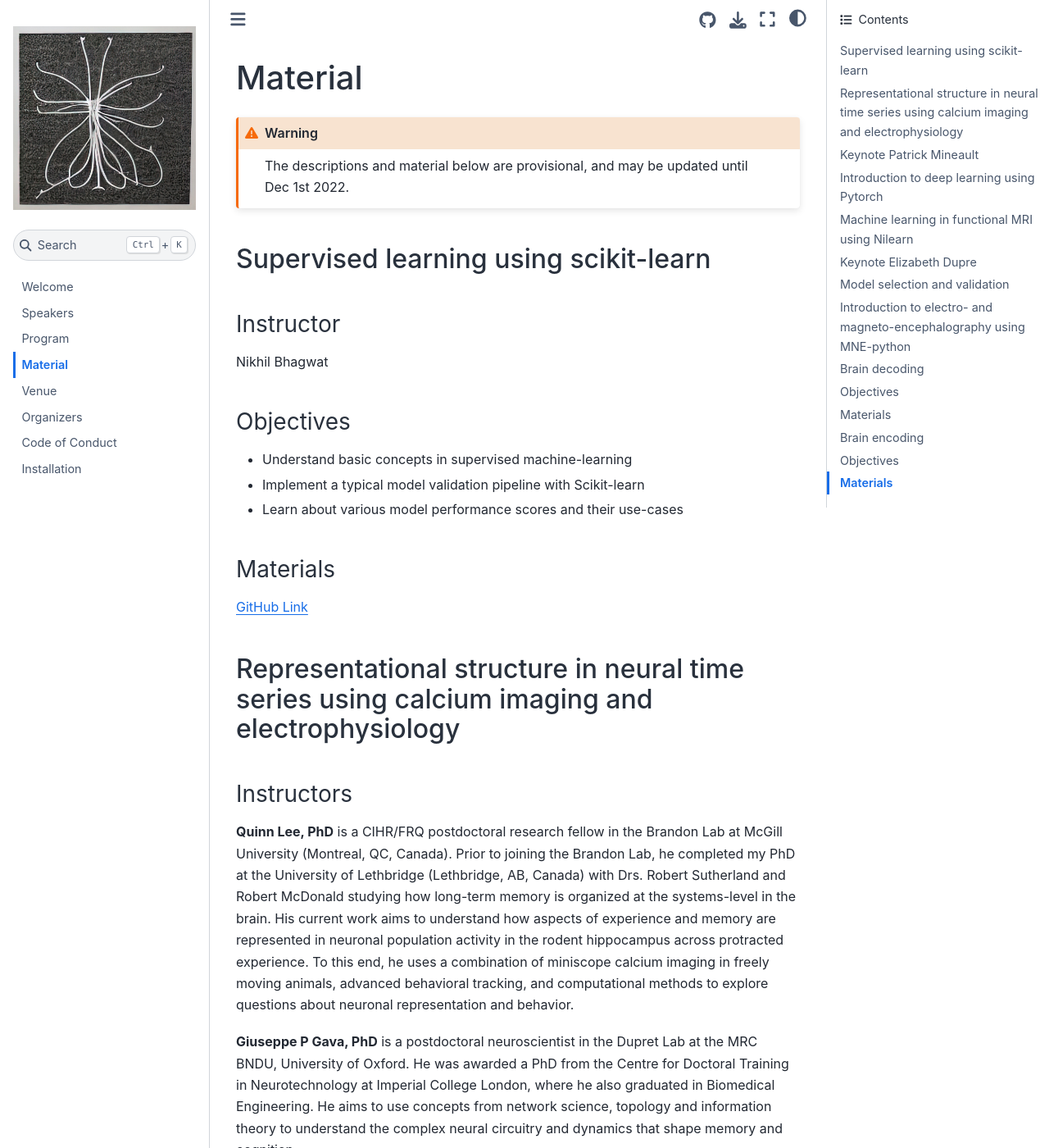
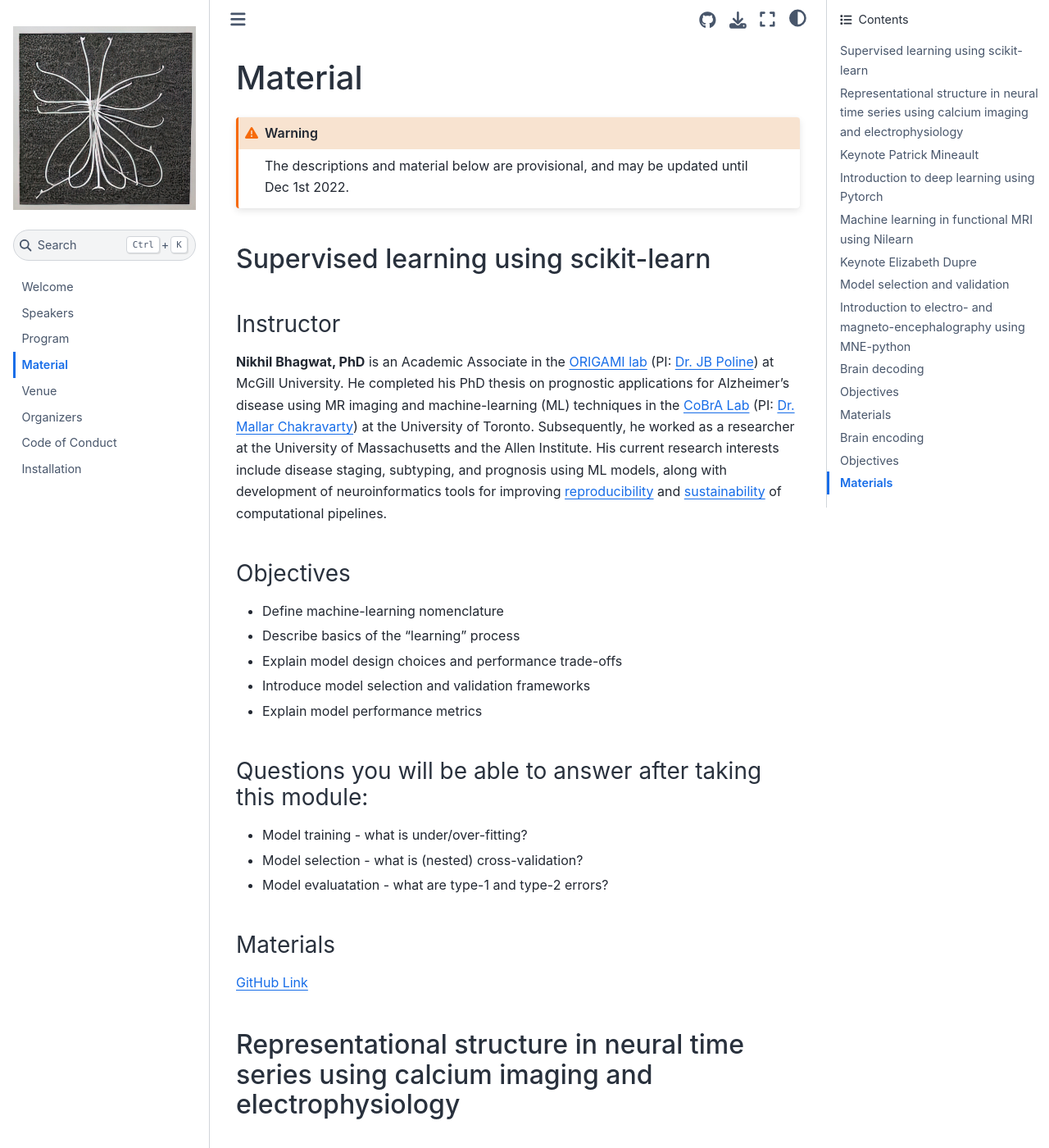
Before and after one commit to main-educational/main-educational.github.io, a Jupyter Book: the page built from content/material.md, in a window 1280 px wide and 1400 px high. Shown: the whole window at 82% size. Built offline with Jupyter Book 1.0.4 settings and Sphinx 7.4.7 and the Sphinx Book theme 1.1.4, drawn with Linux system fonts in a browser that asks for light colours.

Commit message:
Update material.md

```diff
--- a/content/material.md
+++ b/content/material.md
@@ -9,12 +9,19 @@ The descriptions and material below are provisional, and may be updated until De
 
 ### Instructor
 
-Nikhil Bhagwat
+**Nikhil Bhagwat, PhD** is an Academic Associate in the [ORIGAMI lab](https://neurodatascience.github.io/) (PI: [Dr. JB Poline](https://www.mcgill.ca/neuro/jean-baptiste-poline-phd)) at McGill University. He completed his PhD thesis on prognostic applications for Alzheimer’s disease using MR imaging and machine-learning (ML) techniques in the [CoBrA Lab](https://www.cobralab.ca/) (PI: [Dr. Mallar Chakravarty](http://cobralab.ca/members/commander/)) at the University of Toronto. Subsequently, he worked as a researcher at the University of Massachusetts and the Allen Institute. His current research interests include disease staging, subtyping, and prognosis using ML models, along with development of neuroinformatics tools for improving [reproducibility](https://github.com/neurodatascience/mr_proc) and [sustainability](https://neuropipelines.github.io/10carbon) of computational pipelines.
 
 ### Objectives
- * Understand basic concepts in supervised machine-learning
- * Implement a typical model validation pipeline with Scikit-learn
- * Learn about various model performance scores and their use-cases
+  * Define machine-learning nomenclature
+  * Describe basics of the “learning” process
+  * Explain model design choices and performance trade-offs
+  * Introduce model selection and validation frameworks
+  * Explain model performance metrics
+
+### Questions you will be able to answer after taking this module:
+  * Model training - what is under/over-fitting?
+  * Model selection - what is (nested) cross-validation?
+  * Model evaluatation - what are type-1 and type-2 errors?
 
 ### Materials
 [GitHub Link](https://github.com/neurodatascience/main-2021-ml-parts-1-2)
```
